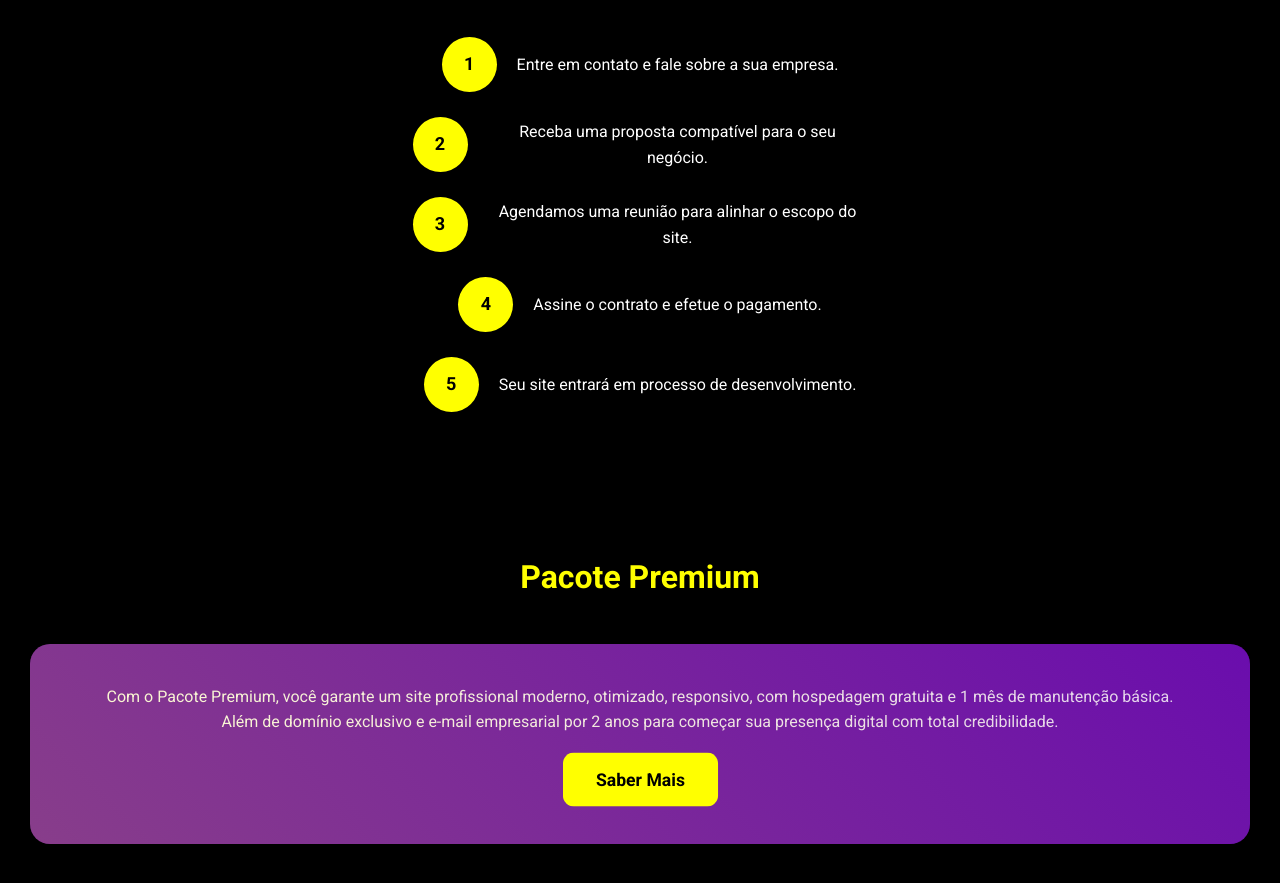
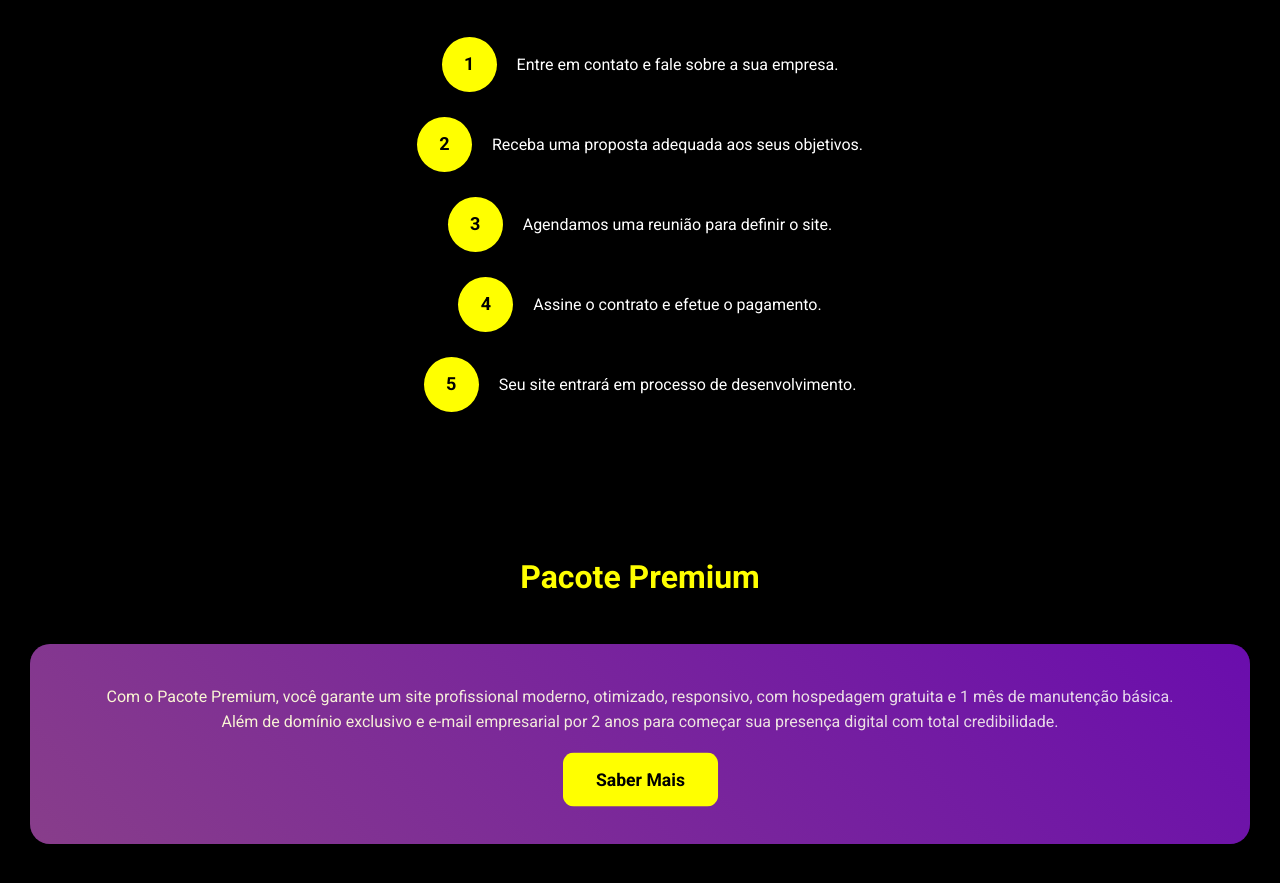
Before and after one commit to rafaelalima-dev/meusite, a plain HTML site: page index.html in a window 1280 px wide. Shown: the part 2071-2954 px from the top of the page. Drawn offline with Linux system fonts and the light colour scheme.

Commit message:
Update index.html

```diff
--- a/index.html
+++ b/index.html
@@ -209,8 +209,8 @@ footer{text-align:center;padding:20px;background:#111;color:#fff;margin-top:40px
   <h2>Como Contratar</h2>
   <div class="passos">
     <div class="passo"><div>1</div><p>Entre em contato e fale sobre a sua empresa.</p></div>
-    <div class="passo"><div>2</div><p>Receba uma proposta compatível para o seu negócio.</p></div>
-    <div class="passo"><div>3</div><p>Agendamos uma reunião para alinhar o escopo do site.</p></div>
+    <div class="passo"><div>2</div><p>Receba uma proposta adequada aos seus objetivos.</p></div>
+    <div class="passo"><div>3</div><p>Agendamos uma reunião para definir o site.</p></div>
     <div class="passo"><div>4</div><p>Assine o contrato e efetue o pagamento.</p></div>
     <div class="passo"><div>5</div><p>Seu site entrará em processo de desenvolvimento.</p></div>
   </div>
```
